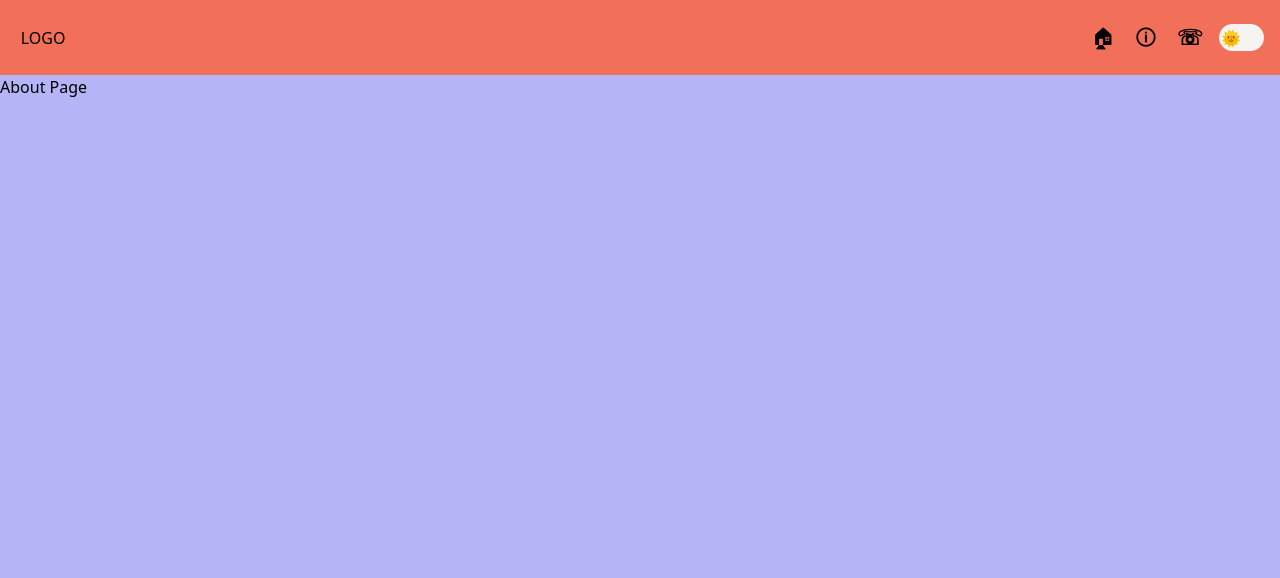
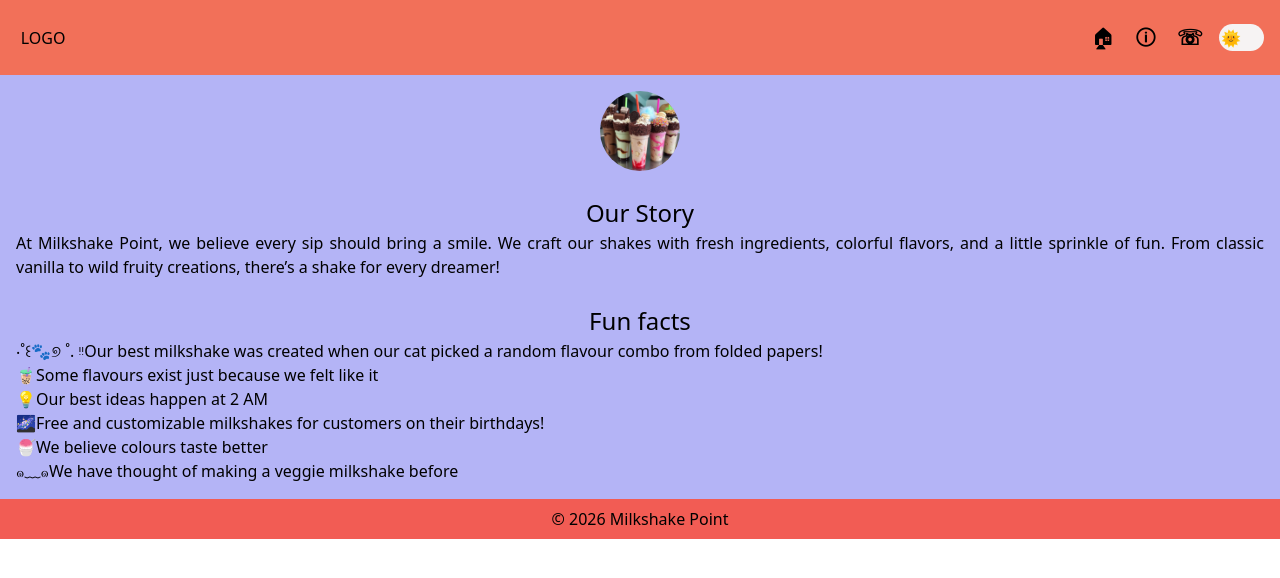
Before and after one commit to Gina-bun/Task3-SPA, a React (Vite) app: page /about in a window 1280 px wide. Shown: the top 578 px of the page. Built offline with nearby package versions, Linux system fonts and the light colour scheme.

Commit message:
feat: add content to about and contact pages

```diff
--- a/src/App.css
+++ b/src/App.css
@@ -1,5 +1,5 @@
 .app-container{
-    height: 100vh;
+    height: fit-content;
 }
 
 .light{
--- a/src/App.jsx
+++ b/src/App.jsx
@@ -7,6 +7,7 @@ import "./App.css";
 import { Home } from "./pages/Home";
 import { About } from "./pages/About";
 import { Contact } from "./pages/Contact";
+import { Footer } from "./components/Footer";
 
 function App() {
   const location = useLocation();
@@ -29,6 +30,8 @@ function App() {
           <Route path="/contact" element={<Contact />} />
         </Routes>
       </AnimatePresence>
+
+      <Footer/>
     </div>
 
     </>
--- /dev/null
+++ b/src/components/Footer.css
@@ -0,0 +1,5 @@
+.footer{
+    text-align: center;
+    background-color: #f25c54;
+    padding: .5em 0;
+}
--- /dev/null
+++ b/src/components/Footer.jsx
@@ -0,0 +1,12 @@
+import "./Footer.css"
+
+export function Footer(){
+
+    return (
+        <>
+        <div className="footer">
+            <p>© 2026 Milkshake Point</p>
+        </div>
+        </>
+    )
+}
--- /dev/null
+++ b/src/components/Menu.css
@@ -0,0 +1,24 @@
+.menu-container{
+padding: 1em 0;
+}
+
+.menu-title{
+    text-align: center;
+    padding-top: 1em;
+    font-size: 1.1em;
+}
+
+.menu-list{
+ padding: .2em 1.3em;
+}
+
+.flavour{
+    display: flex;
+    justify-content: space-between;
+    border-bottom: 1px dashed #000;
+    padding-top: .5em;
+}
+
+.dark .flavour{
+    border-bottom: 1px dashed #fff;
+}
--- /dev/null
+++ b/src/components/Menu.jsx
@@ -0,0 +1,44 @@
+import "./Menu.css";
+export function Menu({theme}) {
+  return (
+    <>
+      <div className={`menu-container ${theme}`}>
+        <h1 className="menu-title">Flavour Parade</h1>
+        <div className="menu-list">
+          <div className="flavour">
+            <h3>Salted Caramel Pretzel</h3>
+            <span>GH₵35</span>
+          </div>
+          <div className="flavour">
+            <h3>Cherry Vanilla</h3>
+            <span>GH₵45</span>
+          </div>
+          <div className="flavour">
+            <h3>Strawberry ShortCake</h3>
+            <span>GH₵40</span>
+          </div>
+          <div className="flavour">
+            <h3>Banana Cream</h3>
+            <span>GH₵30</span>
+          </div>
+          <div className="flavour">
+            <h3>Fruity Pebble</h3>
+            <span>GH₵55</span>
+          </div>
+          <div className="flavour">
+            <h3>Oreo Cheesecake</h3>
+            <span>GH₵60</span>
+          </div>
+          <div className="flavour">
+            <h3>Mint White Chocolate</h3>
+            <span>GH₵67</span>
+          </div>
+          <div className="flavour">
+            <h3>Peanut Butter Brownie</h3>
+            <span>GH₵50</span>
+          </div>
+        </div>
+      </div>
+    </>
+  );
+}
--- /dev/null
+++ b/src/pages/About.css
@@ -0,0 +1,26 @@
+.about-container{
+    padding: 1em;
+    display: flex;
+    flex-direction: column;
+    align-items: center;
+}
+
+.about-img{
+    width: 80px;
+    border-radius: 50%;
+
+}
+
+img{
+    border-radius: 50%;
+}
+
+.about-title{
+    text-align: center;
+    font-size: 1.5em;
+    padding-top: 1em;
+}
+
+.about-text{
+    text-align: justify;
+}
--- a/src/pages/About.jsx
+++ b/src/pages/About.jsx
@@ -1,14 +1,36 @@
-import { motion } from "framer-motion"
-export function About(){
-    return(
-          <motion.div
-            initial={{opacity: 0}}
-            animate={{opacity: 1}}
-            exit={{opacity: 0}}
-            transition={{duration: 0.3}}
-        >
-              <h1>About Page</h1>
-        </motion.div>
+import { motion } from "framer-motion";
+import "./About.css";
 
-    )
+export function About() {
+  return (
+    <motion.div
+      initial={{ opacity: 0 }}
+      animate={{ opacity: 1 }}
+      exit={{ opacity: 0 }}
+      transition={{ duration: 0.3 }}
+    >
+      <div className="about-container">
+        <div className="about-img">
+          <img src="/src/assets/about.jpeg" alt="" />
+        </div>
+
+        <div className="about-content">
+            <h1 className="about-title">Our Story</h1>
+            <p className="about-text">
+                At Milkshake Point, we believe every sip should bring a smile. We craft our shakes with fresh ingredients, colorful flavors, and a little sprinkle of fun. From classic vanilla to wild fruity creations, there’s a shake for every dreamer!
+            </p>
+
+            <h1 className="about-title">Fun facts</h1>
+            <p>‧˚꒰🐾୭ ˚. ᵎᵎOur best milkshake was created when our cat picked a random flavour combo from folded papers!</p>
+            <p>🧋Some flavours exist just because we felt like it</p>
+            <p>💡Our best ideas happen at 2 AM</p>
+            <p>🌌Free and customizable milkshakes for customers on their birthdays!</p>
+            <p>🍧We believe colours taste better</p>
+            <p>๑﹏๑We have thought of making a veggie milkshake before</p>
+
+        </div>
+
+      </div>
+    </motion.div>
+  );
 }
--- /dev/null
+++ b/src/pages/Contact.css
@@ -0,0 +1,3 @@
+.contact-container{
+    text-align: center;
+}
--- a/src/pages/Contact.jsx
+++ b/src/pages/Contact.jsx
@@ -1,14 +1,30 @@
-import { motion } from "framer-motion"
-export function Contact(){
-    return(
-        <motion.div
-            initial={{opacity: 0}}
-            animate={{opacity: 1}}
-            exit={{opacity: 0}}
-            transition={{duration: 0.3}}
-        >
-              <h1>Contact Page</h1>
-        </motion.div>
+import { motion } from "framer-motion";
+import "./Contact.css";
+export function Contact() {
+  return (
+    <motion.div
+      initial={{ opacity: 0 }}
+      animate={{ opacity: 1 }}
+      exit={{ opacity: 0 }}
+      transition={{ duration: 0.3 }}
+    >
+      <div className="contact-container">
+        <div className="contact">
+          <h1>𑣲Come try our frosty treats⟢</h1>
+          <p>📍Location: Somewhere sweet & cozy</p>
+          <p>📞Phone: +321 678 985</p>
+          <p>✉️Email:hello@milkshakepoint.com</p>
+        </div>
 
-    )
+        <p className="divider text-center">˚₊‧꒰ა ♡ ໒꒱ ‧₊˚</p>
+
+        <div className="socials">
+          <h1>Keep up with our flavours:</h1>
+          <p>📷 Instagram-@milkshakepoint</p>
+          <p>【ꚠ】TikTok-@milkshakepoint</p>
+          <p>▶️YouTube-@milkshakepoint(Yes we do asmr)</p>
+        </div>
+      </div>
+    </motion.div>
+  );
 }
--- a/src/pages/Home.jsx
+++ b/src/pages/Home.jsx
@@ -1,5 +1,6 @@
 import {motion} from "framer-motion"
 import { LandingPage } from "../components/LandingPage"
+import { Menu } from "../components/Menu"
 
 export function Home({theme}){
     return(
@@ -11,6 +12,7 @@ export function Home({theme}){
             transition={{duration: 0.3}}
         >
                <LandingPage theme={theme}/>
+               <Menu theme={theme}/>
         </motion.div>
 
     )
```
Also changed, not shown: src/assets/about.jpeg (added).
